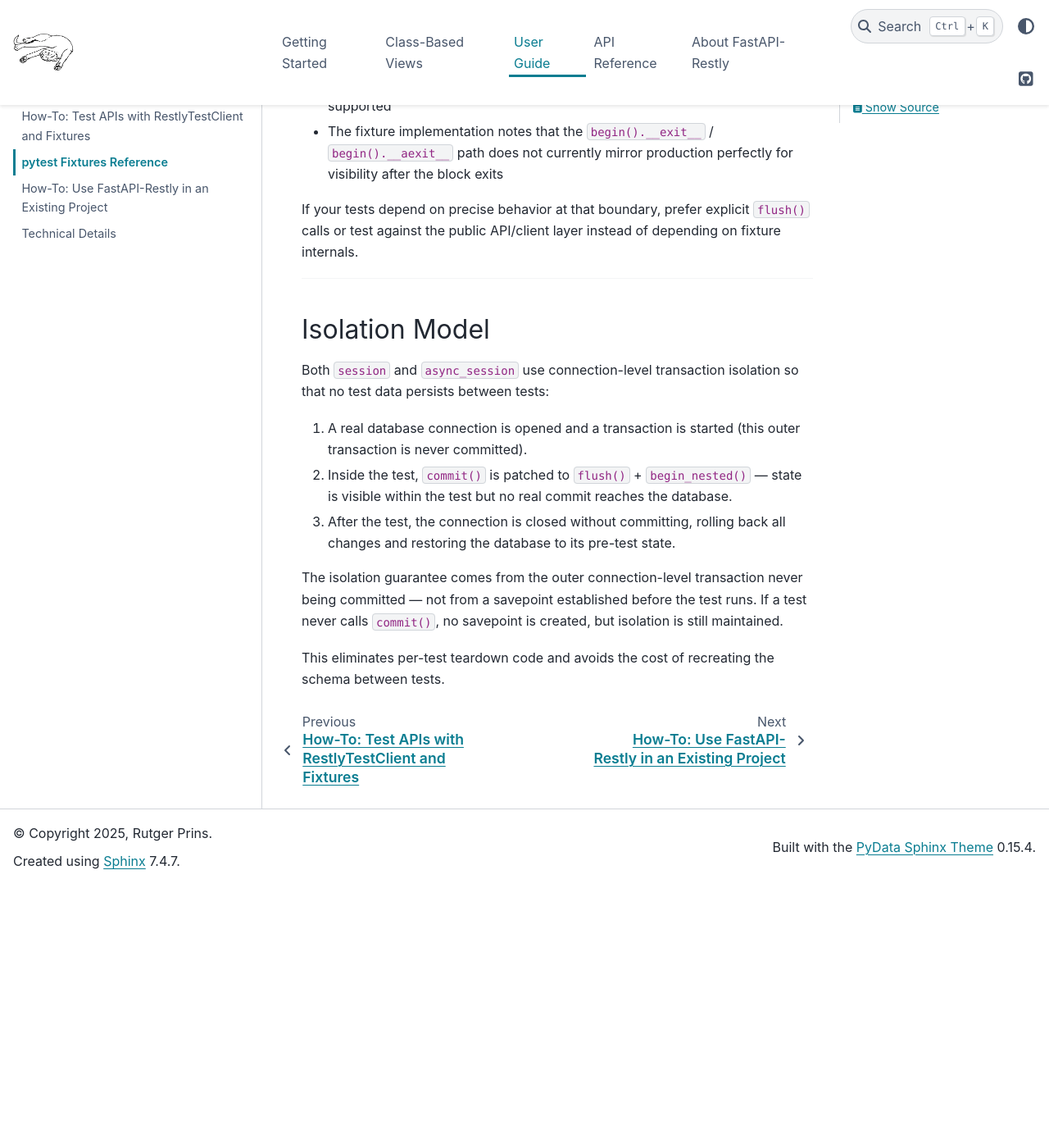
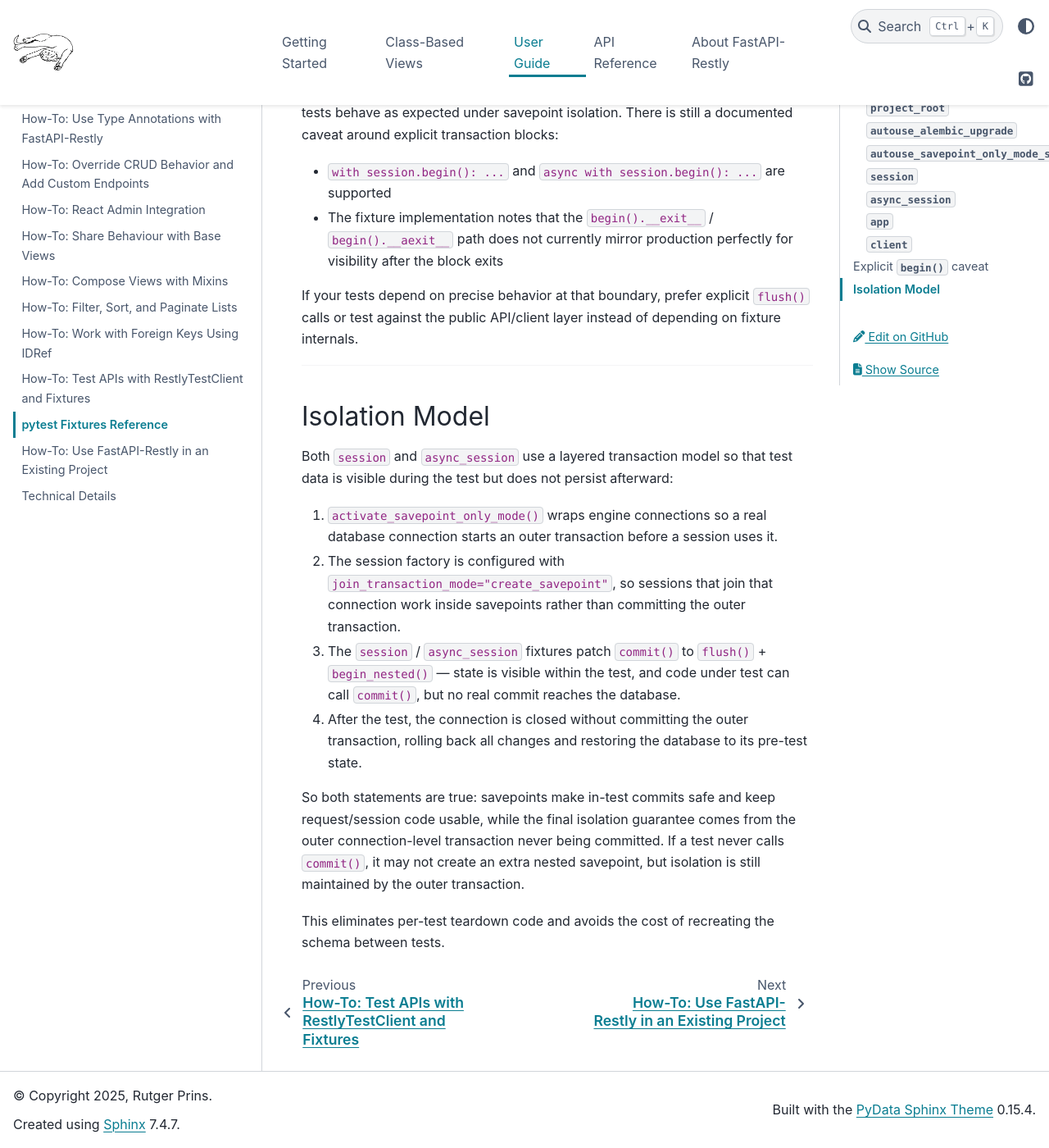
Before and after one commit to rjprins/fastapi-restly, a Sphinx documentation site: the page built from docs/pytest_fixtures.md, in a window 1280 px wide and 1400 px high, scrolled down 4101 px. Shown: the whole window at 82% size. Built offline with Sphinx 7.4.7 and the PyData theme 0.15.4, drawn with Linux system fonts in a browser that asks for light colours; before the commit the page ends 5180 px from its top, so only the background shows below that; some of the changed text lies outside the part shown.

Commit message:
docs: clarify pytest fixture isolation model

````diff
--- a/docs/pytest_fixtures.md
+++ b/docs/pytest_fixtures.md
@@ -45,7 +45,7 @@
 
 **Scope:** `session` | **Autouse**
 
-Calls `activate_savepoint_only_mode()` on both `async_make_session` and `make_session` (whichever are configured). This puts the session factories into a mode where transactions are never fully committed to the database. Skips if no database connections are configured. See the `Isolation Model` section below.
+Calls `activate_savepoint_only_mode()` on both `async_make_session` and `make_session` (whichever are configured). This wraps engine connections in an outer transaction and configures SQLAlchemy's `join_transaction_mode="create_savepoint"`, so sessions opened inside tests join that transaction via savepoints instead of committing directly to the database. Skips if no database connections are configured. See the `Isolation Model` section below.
 
 This fixture runs once for the entire test session and does not deactivate savepoint mode at teardown — the change is permanent for the process lifetime.
 
@@ -55,7 +55,7 @@
 
 **Scope:** `function`
 
-Provides a SQLAlchemy `Session` for use in tests. `session.commit()` is patched to `flush()` + `begin_nested()`, so writes are visible within the test but rolled back after it ends.
+Provides a SQLAlchemy `Session` for use in tests. It runs on a connection whose outer transaction is never committed. `session.commit()` is patched to `flush()` + `begin_nested()`, so writes become visible inside the test while the fixture keeps app-level commits inside nested transactions.
 
 ```python
 def test_user_created(session):
@@ -150,12 +150,13 @@
 
 ## Isolation Model
 
-Both `session` and `async_session` use connection-level transaction isolation so that no test data persists between tests:
+Both `session` and `async_session` use a layered transaction model so that test data is visible during the test but does not persist afterward:
 
-1. A real database connection is opened and a transaction is started (this outer transaction is never committed).
-2. Inside the test, `commit()` is patched to `flush()` + `begin_nested()` — state is visible within the test but no real commit reaches the database.
-3. After the test, the connection is closed without committing, rolling back all changes and restoring the database to its pre-test state.
+1. `activate_savepoint_only_mode()` wraps engine connections so a real database connection starts an outer transaction before a session uses it.
+2. The session factory is configured with `join_transaction_mode="create_savepoint"`, so sessions that join that connection work inside savepoints rather than committing the outer transaction.
+3. The `session` / `async_session` fixtures patch `commit()` to `flush()` + `begin_nested()` — state is visible within the test, and code under test can call `commit()`, but no real commit reaches the database.
+4. After the test, the connection is closed without committing the outer transaction, rolling back all changes and restoring the database to its pre-test state.
 
-The isolation guarantee comes from the outer connection-level transaction never being committed — not from a savepoint established before the test runs. If a test never calls `commit()`, no savepoint is created, but isolation is still maintained.
+So both statements are true: savepoints make in-test commits safe and keep request/session code usable, while the final isolation guarantee comes from the outer connection-level transaction never being committed. If a test never calls `commit()`, it may not create an extra nested savepoint, but isolation is still maintained by the outer transaction.
 
 This eliminates per-test teardown code and avoids the cost of recreating the schema between tests.
````
